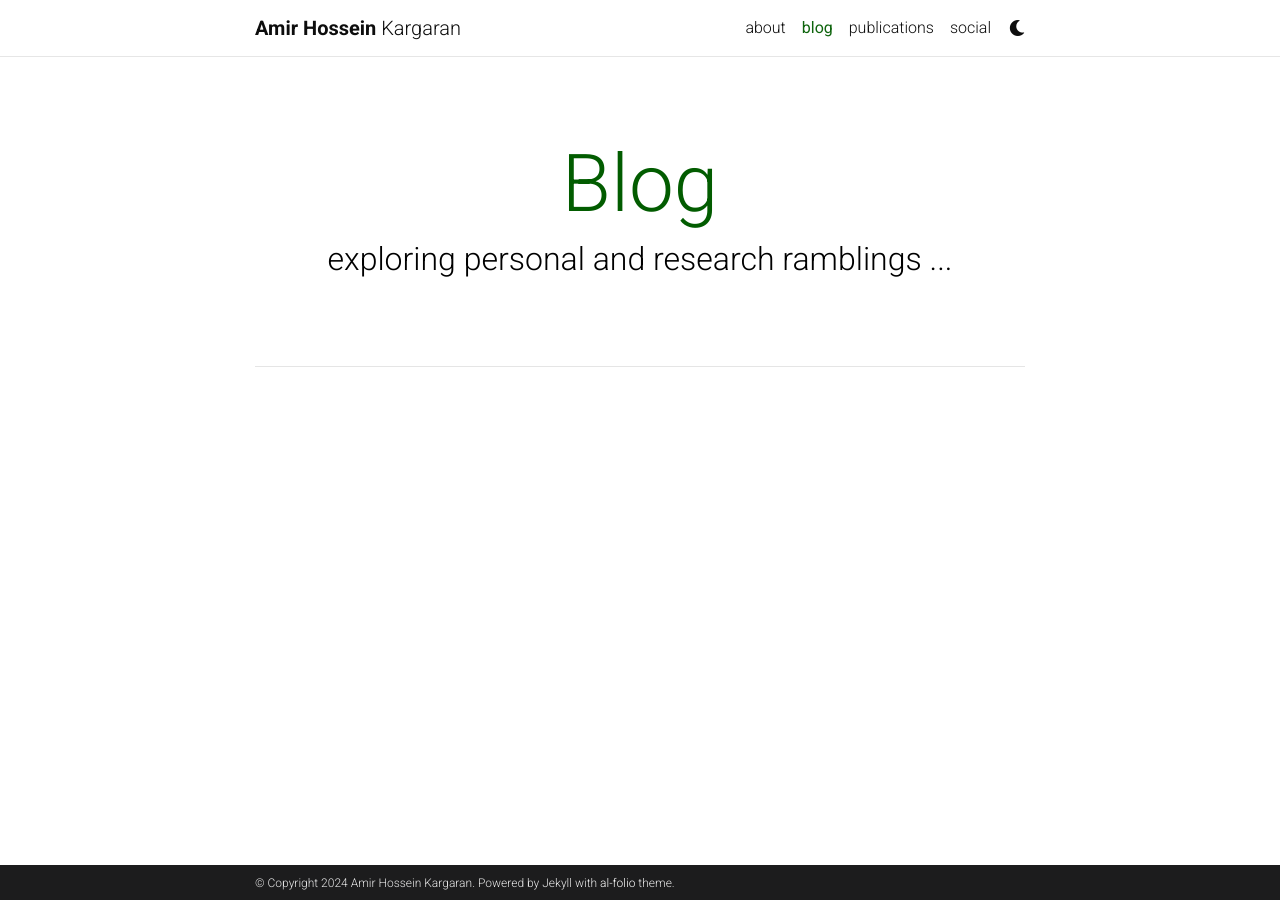
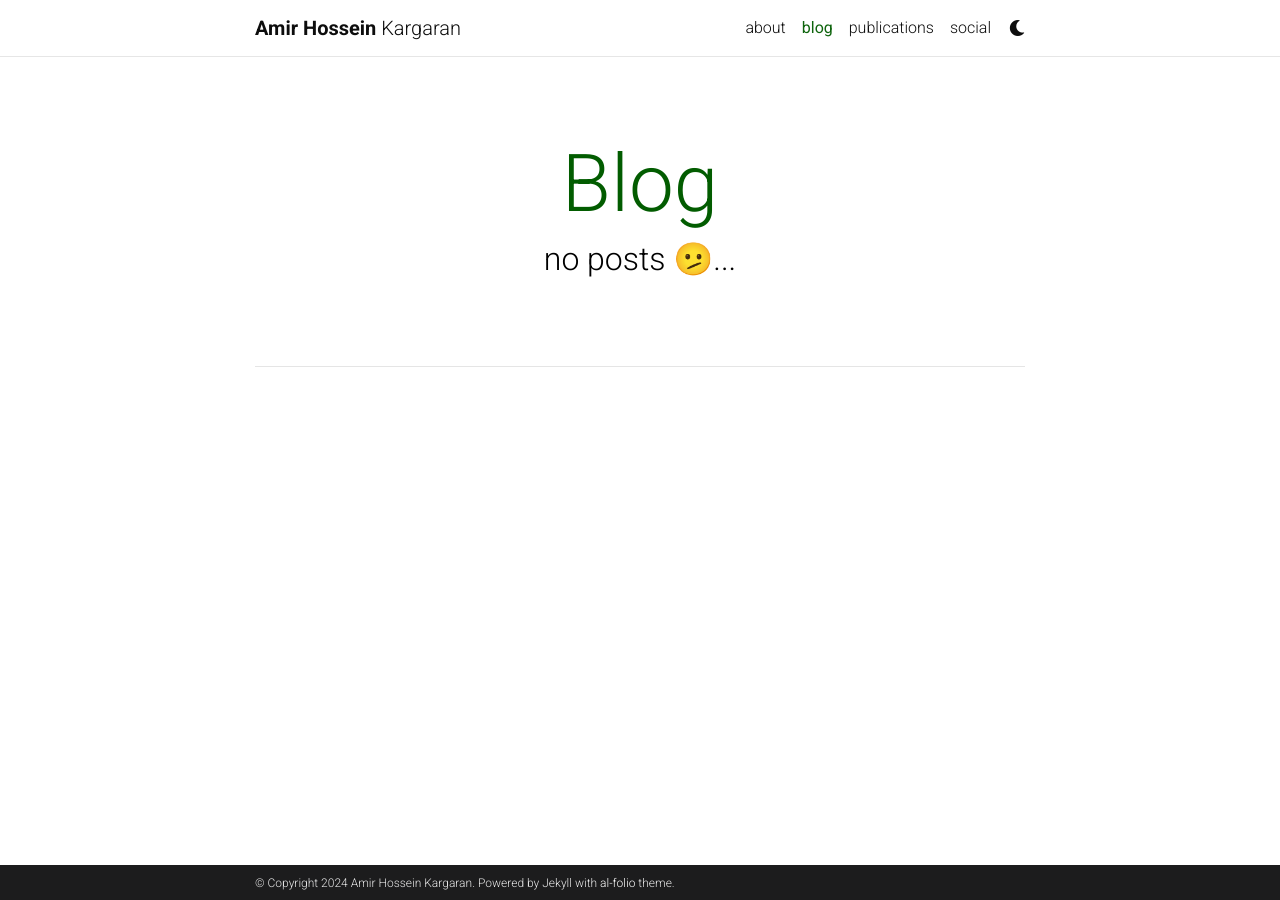
Before and after one commit to kargaranamir/kargaranamir.github.io, a Jekyll site: the page built from blog/index.html, in a window 1280 px wide. Built offline with Jekyll 4.4.1, drawn with Linux system fonts in a browser that asks for light colours; the list of posts is cut into pages by our own code; comment, search, counter and statistics services are not loaded; a style sheet for code colours, icons or effects is not loaded.

Commit message:
update no posts.

```diff
--- a/_config.yml
+++ b/_config.yml
@@ -96,7 +96,7 @@ panelbear_analytics:  # panelbear analytics site ID (format: XXXXXXXXX)
 
 blog_name: Blog # blog_name will be displayed in your blog page
 blog_nav_title: blog # your blog must have a title for it to be displayed in the nav bar
-blog_description: exploring personal and research ramblings ...
+blog_description: no posts 🫤...
 permalink: /:year/:title/
 
 # Pagination
```
